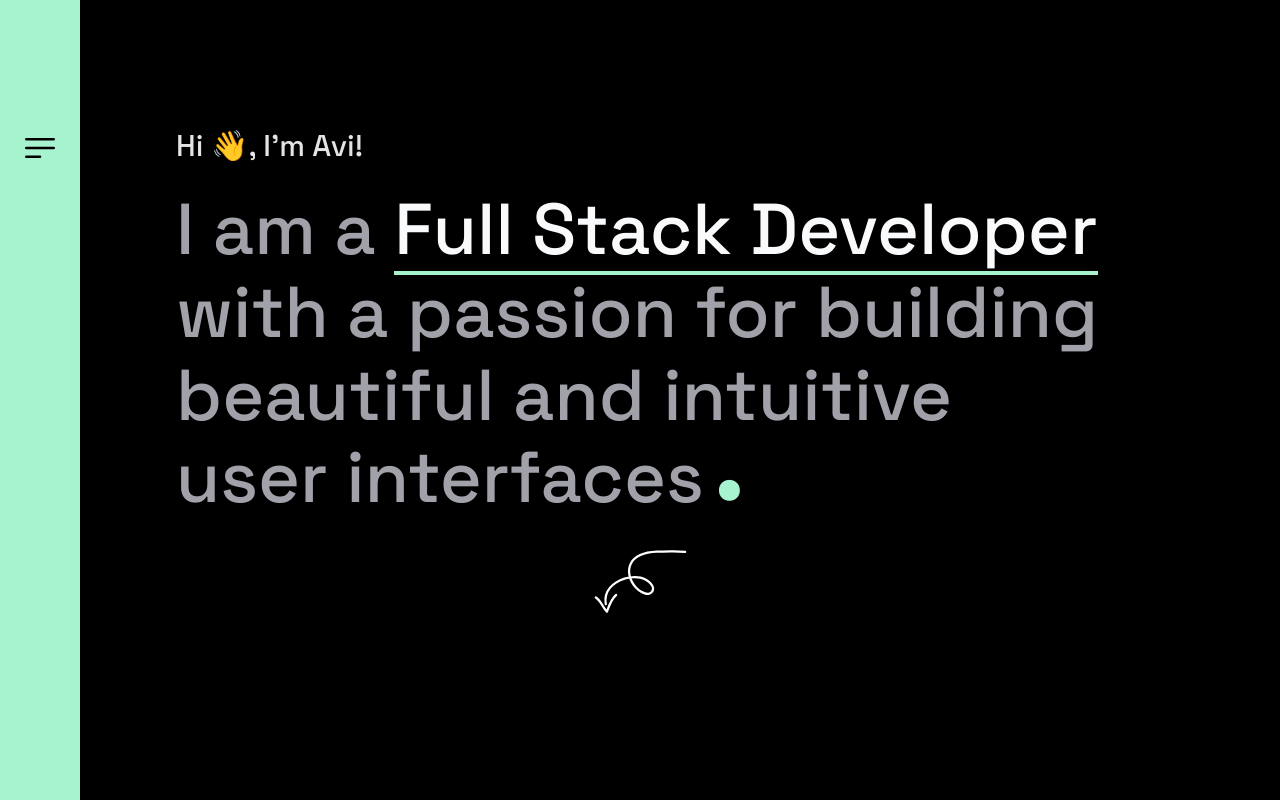
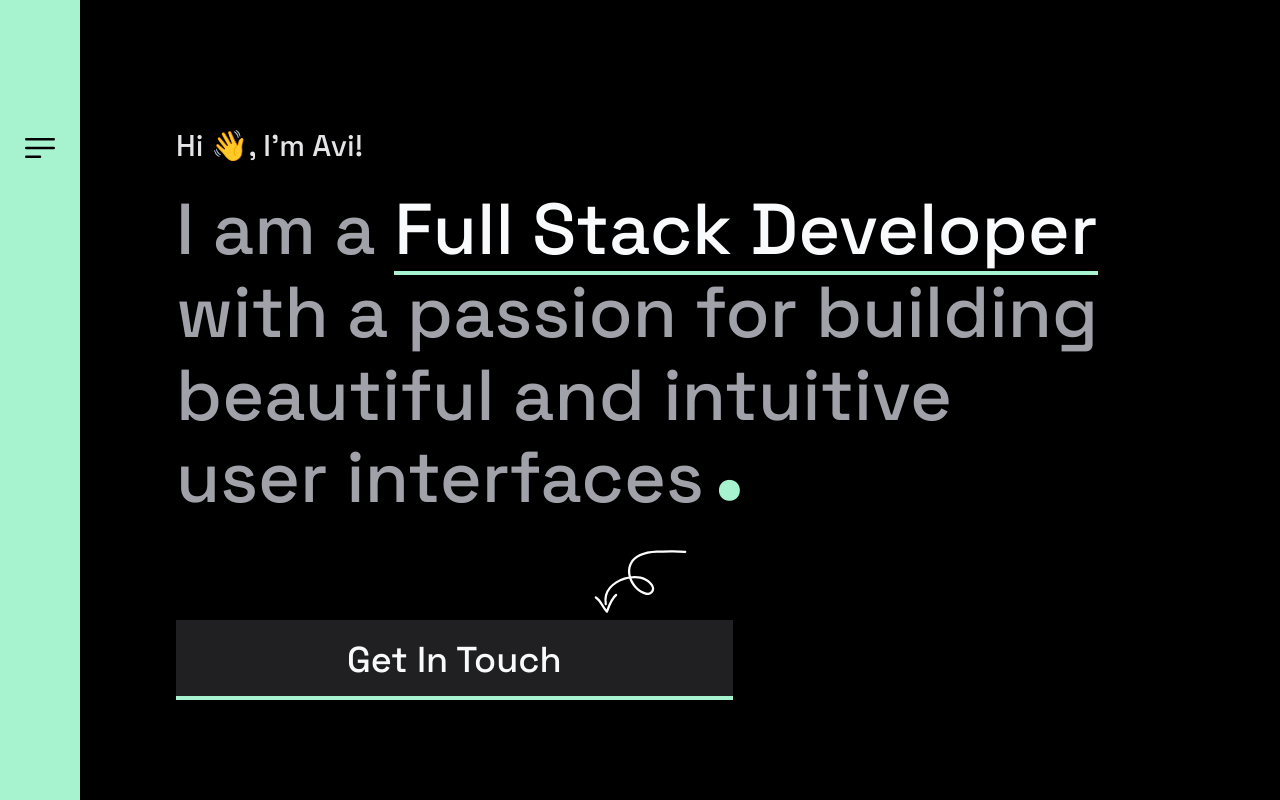
Before and after one commit to AviAvinav/aviav.me, a Next.js app: page / in a window 1280 px wide. Shown: the top 800 px of the page. Built offline with nearby package versions, Linux system fonts and the light colour scheme.

Commit message:
add button

```diff
--- a/app/page.tsx
+++ b/app/page.tsx
@@ -20,6 +20,7 @@ import {
 } from "react-icons/si";
 import Skill from "~/components/Skill";
 import Navbutton from "./navbutton";
+import Button from "~/components/Button";
 
 export default function TestPage() {
   return (
@@ -73,7 +74,7 @@ export default function TestPage() {
               </g>
             </svg>
           </div>
-          {/* <Button>Get In Touch</Button> */}
+          <Button>Get In Touch</Button>
         </div>
         <div className="w-screen z-10 flex flex-col px-10 sm:px-20 md:px-44 relative">
           <h3 className="text-zinc-400 text-[2rem] sm:text-3xl lg:text-4xl xl:text-5xl pt-32 font-medium relative">
--- /dev/null
+++ b/components/Button.tsx
@@ -0,0 +1,32 @@
+import clsx from "clsx";
+import type { ReactNode, FC } from "react";
+import Underline from "./Underline";
+
+interface ButtonProps {
+  children: ReactNode;
+  className?: string;
+  onClick?: () => void;
+  disableUnderline?: boolean;
+}
+
+const Button: FC<ButtonProps> = ({
+  children,
+  className,
+  onClick,
+  disableUnderline,
+}) => {
+  return (
+    <button
+      onClick={onClick}
+      className={clsx(
+        "w-full md:w-3/5 mt-4 relative bg-zinc-400 bg-opacity-20 font-medium text-gray-50 py-5 text-4xl",
+        className && `${className}`
+      )}
+    >
+      {children}
+      {disableUnderline ? <></> : <Underline />}
+    </button>
+  );
+};
+
+export default Button;
```
